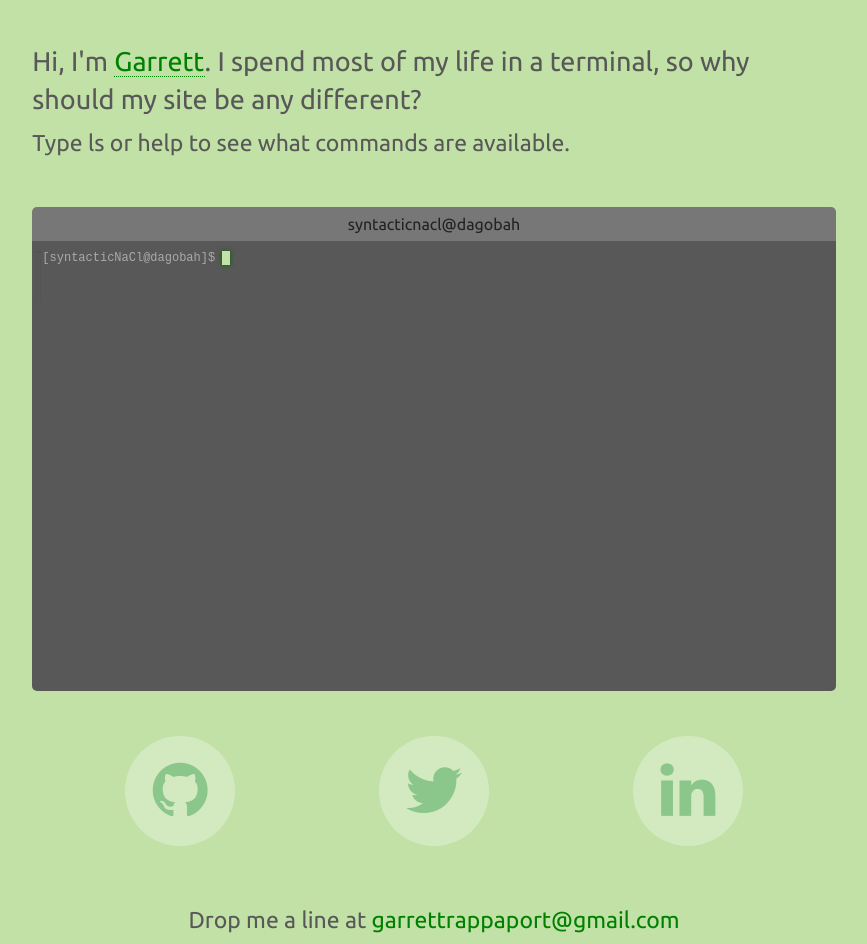
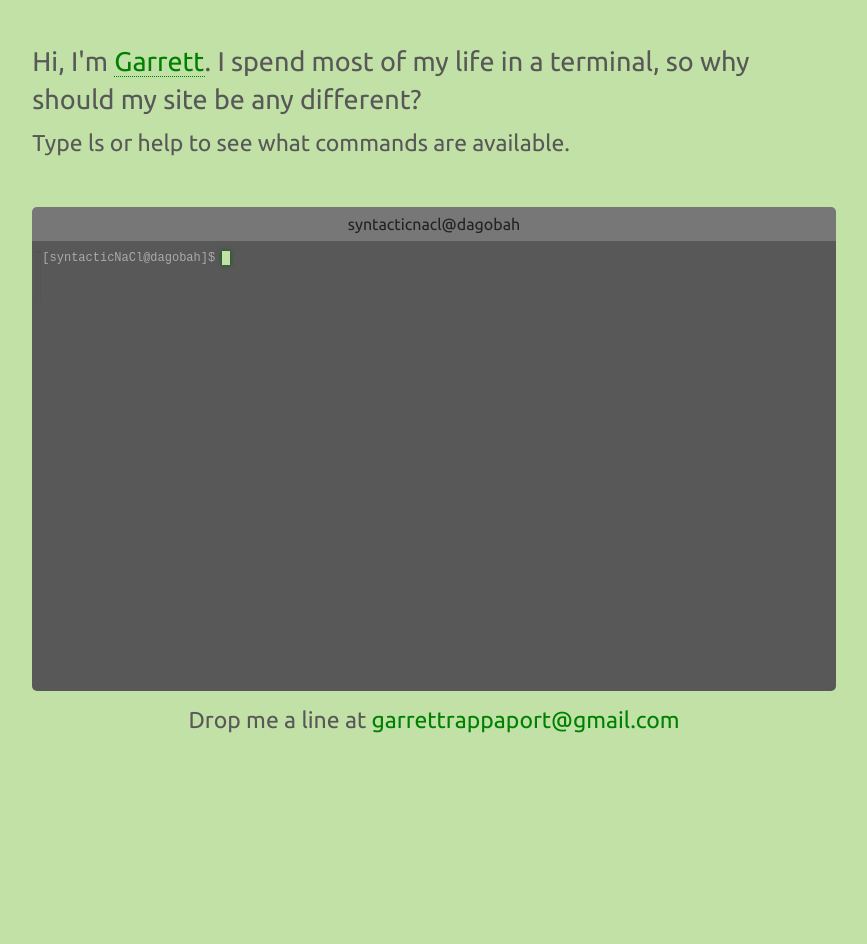
Before and after one commit to syntacticNaCl/syntacticnacl.com, a website: page index.html in a window 1280 px wide. Shown: the whole page, without its empty margins (206-1073 px from the left). After the commit the page ends 800 px from the top, so only its background shows below. Drawn offline with Linux system fonts and the light colour scheme.

Commit message:
Removed social icons.

```diff
--- a/index.html
+++ b/index.html
@@ -35,32 +35,6 @@
                 </div>
             </div>
 
-            <div class="social row">
-                <div class="column small-12 medium-10 medium-offset-1 text-center">
-                    <div class="column small-12 medium-4 text-center">
-                        <a href="http://github.com/syntacticnacl">
-                            <div class="social-wrap">
-                                <i class="fa fa-github fa-4x" aria-hidden="true"></i>
-                            </div>
-                        </a>
-                    </div>
-                    <div class="column small-12 medium-4 text-center">
-                        <a href="https://twitter.com/syntacticnacl">
-                            <div class="social-wrap">
-                                <i class="fa fa-twitter fa-4x" aria-hidden="true"></i>
-                            </div>
-                        </a>
-                    </div>
-                    <div class="column small-12 medium-4 text-center">
-                        <a href="https://www.linkedin.com/in/garrett-rappaport-507b332a">
-                            <div class="social-wrap">
-                                <i class="fa fa-linkedin fa-4x" aria-hidden="true"></i>
-                            </div>
-                        </a>
-                    </div>
-                </div>
-                </div>
-
             <footer class="row">
                 <div class="column small-12 medium-10 medium-offset-1 text-center">
                     <h4>
```
